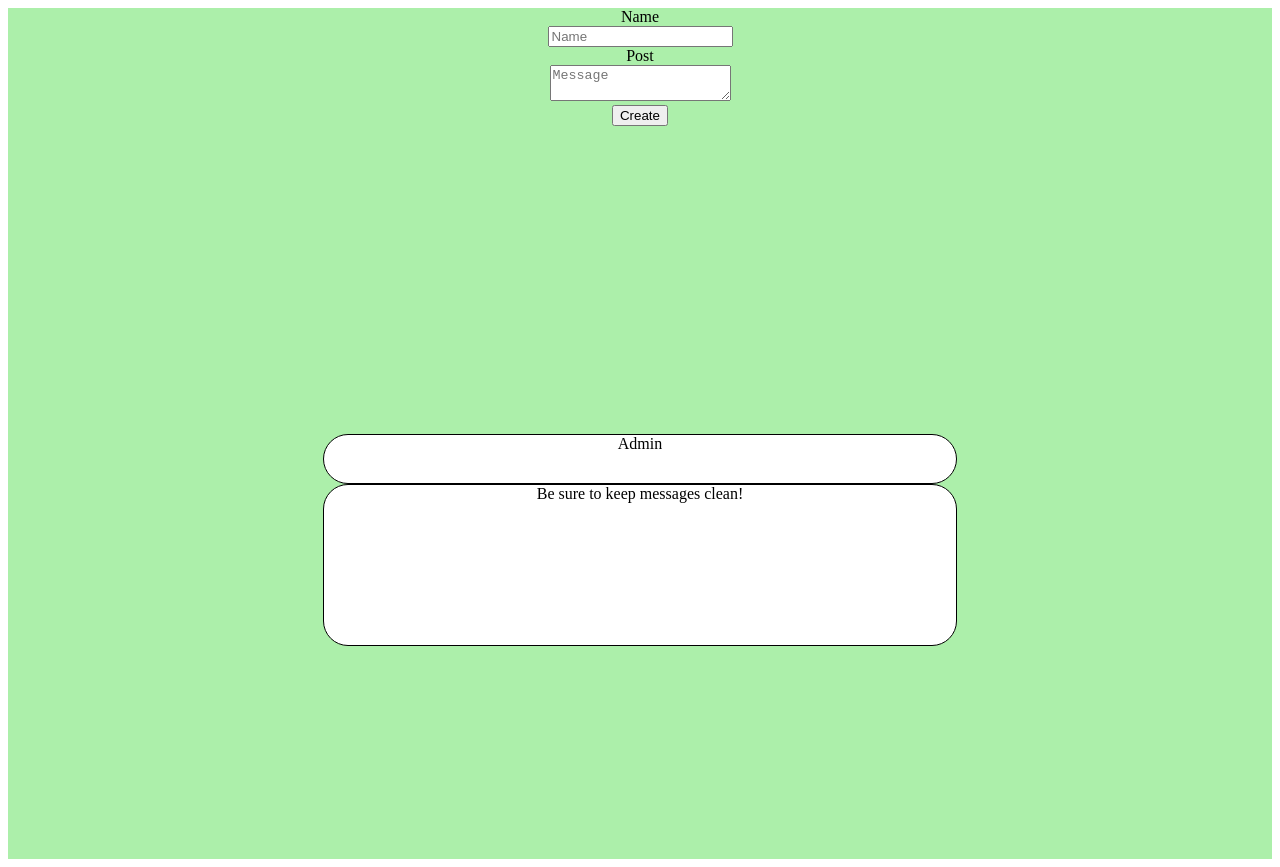
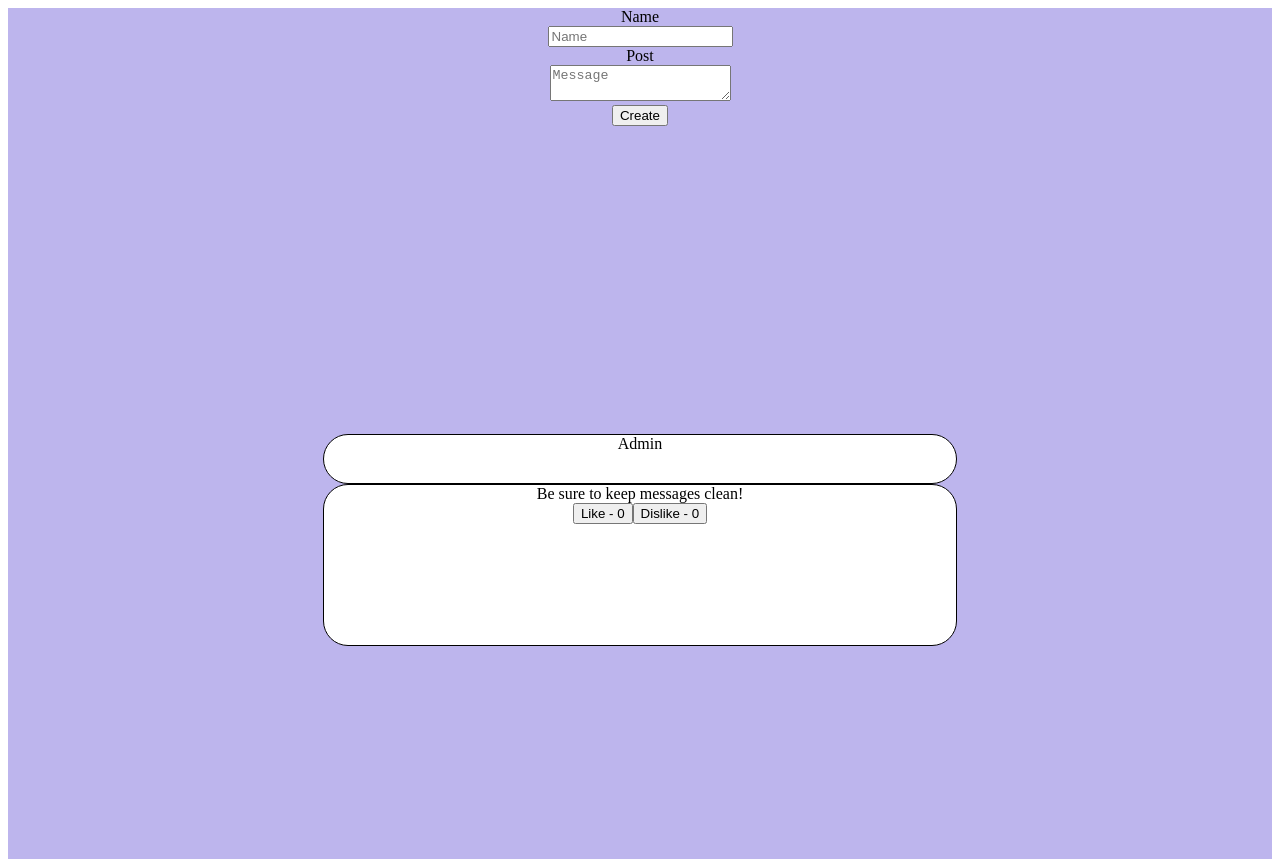
Before and after one commit to Tedwards22890/social-feed, a React (Create React App) app: page / in a window 1280 px wide. Built offline with nearby package versions, Linux system fonts and the light colour scheme.

Commit message:
Added advanced like/dislike buttons that record user input

```diff
--- a/package.json
+++ b/package.json
@@ -3,6 +3,7 @@
   "version": "0.1.0",
   "private": true,
   "dependencies": {
+    "@lyket/react": "^1.4.8",
     "@testing-library/jest-dom": "^5.16.5",
     "@testing-library/react": "^13.4.0",
     "@testing-library/user-event": "^13.5.0",
--- a/src/App.js
+++ b/src/App.js
@@ -17,7 +17,7 @@ function App() {
     <div className="parent">
       <PostEntry addNewPostProperty={addNewPost} />
       <DisplayPosts parentPosts={posts}/>
-    </div>
+      </div>
   );
 }
 
--- a/src/Components/DisplayPosts/DisplayPosts.css
+++ b/src/Components/DisplayPosts/DisplayPosts.css
@@ -5,7 +5,7 @@
     grid-column-gap: 1px;
     grid-row-gap: 1px;
     justify-content: center;
-    background-color: rgb(172, 239, 170);
+    background-color: rgb(189, 181, 237);
 }
 .name {
     border: 1px;
--- a/src/Components/DisplayPosts/DisplayPosts.jsx
+++ b/src/Components/DisplayPosts/DisplayPosts.jsx
@@ -1,6 +1,6 @@
 import "./DisplayPosts.css";
 import React from 'react';
-
+import MediaButtons from "./MediaButtons";
 
 const DisplayPosts = (props) => {
     return (
@@ -15,6 +15,8 @@ const DisplayPosts = (props) => {
 
                 <div className="posts">
                     {posts.post}
+                    <MediaButtons />
+
                 </div>
 
             </center>
--- /dev/null
+++ b/src/Components/DisplayPosts/MediaButtons.jsx
@@ -0,0 +1,44 @@
+import React, { useState } from 'react';
+
+
+const MediaButtons = () => {
+
+    let [likeNumber, setLikeNumber] = useState(0);
+    let [disLikeNumber, setDisLikeNumber] = useState(0);
+
+    function handleLikeClick() {
+        if (disLikeNumber>0)
+        {
+            return(
+                setLikeNumber(likeNumber+=1),
+                setDisLikeNumber(disLikeNumber-=1)
+            )
+        }
+        else{
+            setLikeNumber(likeNumber+=1)
+        }
+
+    }
+    function handleDisLikeclicked() {
+        if (likeNumber>0)
+        {
+            return(
+                setLikeNumber(likeNumber-=1),
+                setDisLikeNumber(disLikeNumber+=1)
+            )
+        }
+        else{
+            setDisLikeNumber(disLikeNumber+=1)
+        }
+
+    }
+    return(
+        <div>
+            <button onClick={handleLikeClick}>Like - {likeNumber}</button>
+            <button onClick={handleDisLikeclicked}>Dislike - {disLikeNumber}</button>
+        </div>
+
+    )
+}
+
+export default MediaButtons;
```
Also changed, not shown: 1 other file (tests, documents, lock files or other folders).
